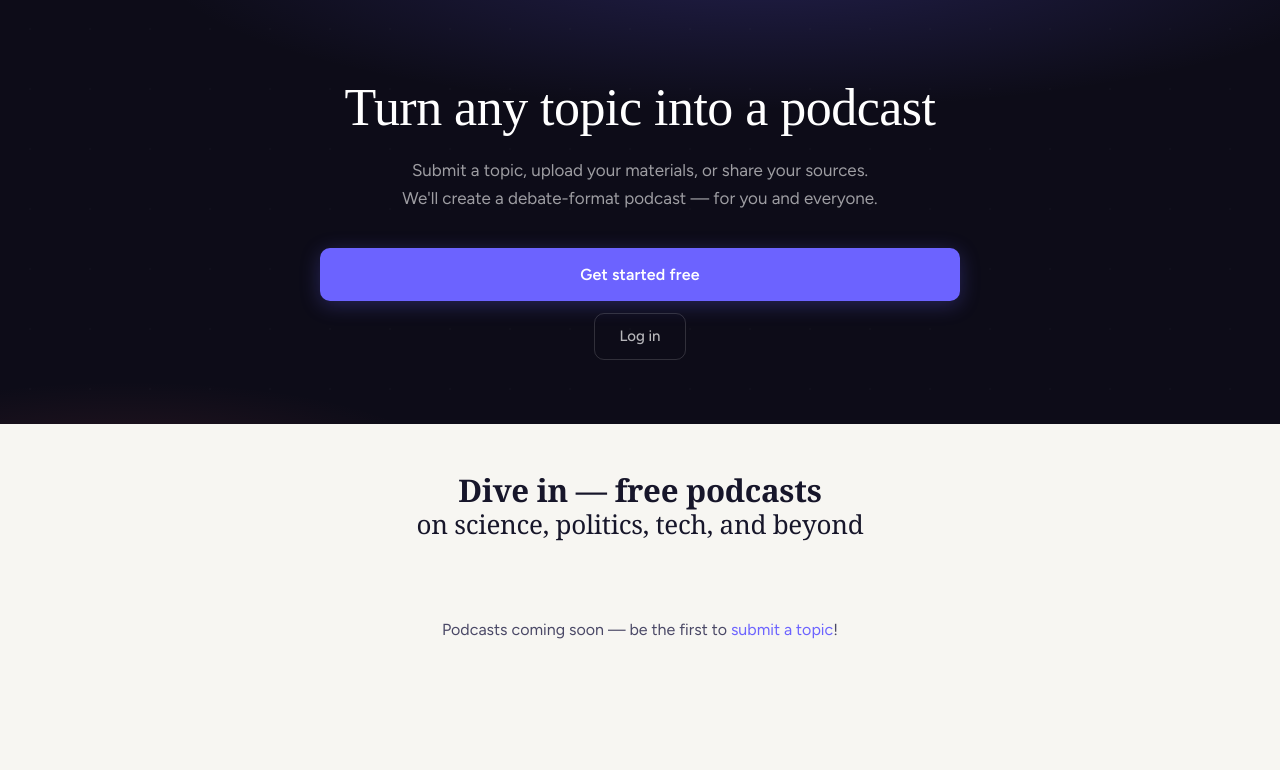
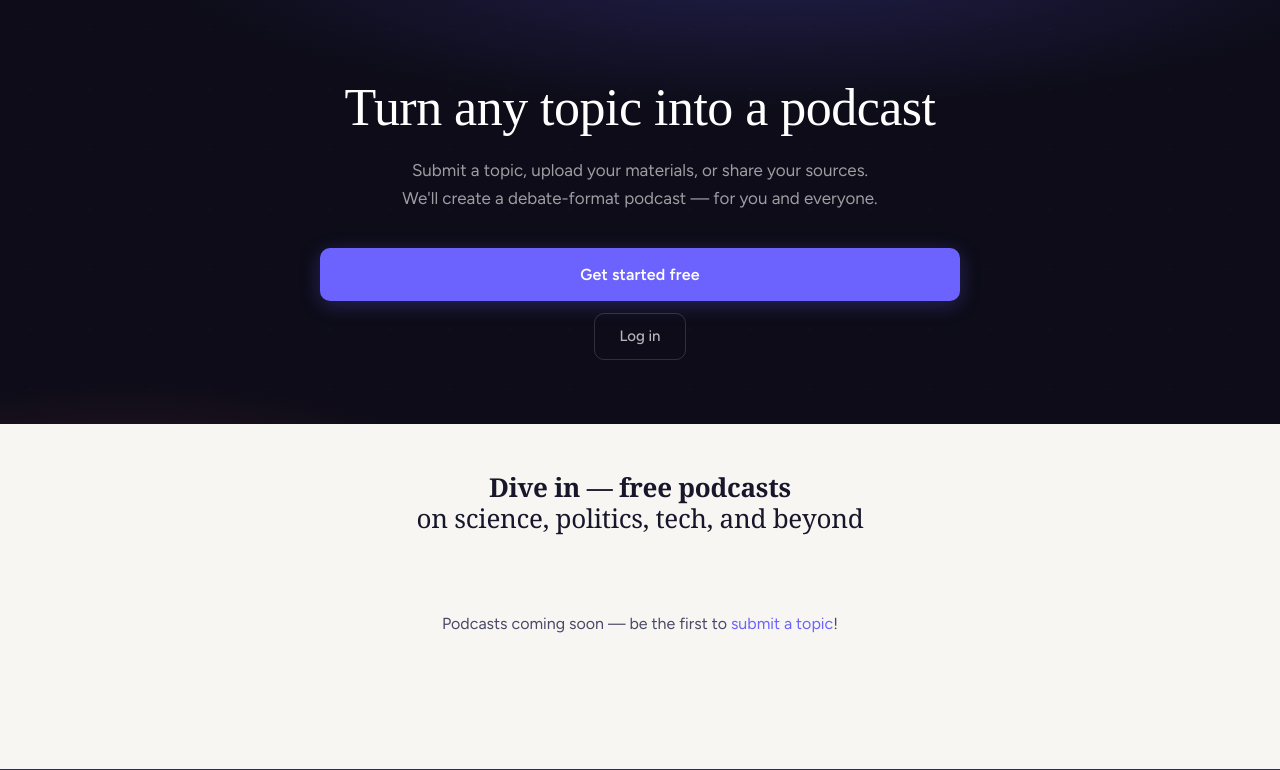
Before and after one commit to mik67/plot2pod, a PHP site: page / in a window 1280 px wide. Shown: the part 62-832 px from the top of the page. Run offline with PHP 8.4, Linux system fonts and the light colour scheme; data that the repository does not hold is empty; some web fonts are replaced.

Commit message:
fix: differentiate h2 lines by weight only, avoid font-size mixing

```diff
--- a/css/style.css
+++ b/css/style.css
@@ -492,11 +492,10 @@ body.home main { padding: 0; }
 .podcasts-section h2 {
   margin-bottom: 1.75rem;
   text-align: center;
-  font-weight: 500;
+  font-weight: 300;
 }
 .podcasts-section h2 .h2-lead {
-  font-size: 1.2em;
-  font-weight: 800;
+  font-weight: 700;
 }
 .podcasts-section h2 small {
   font-family: 'Figtree', sans-serif;
```
